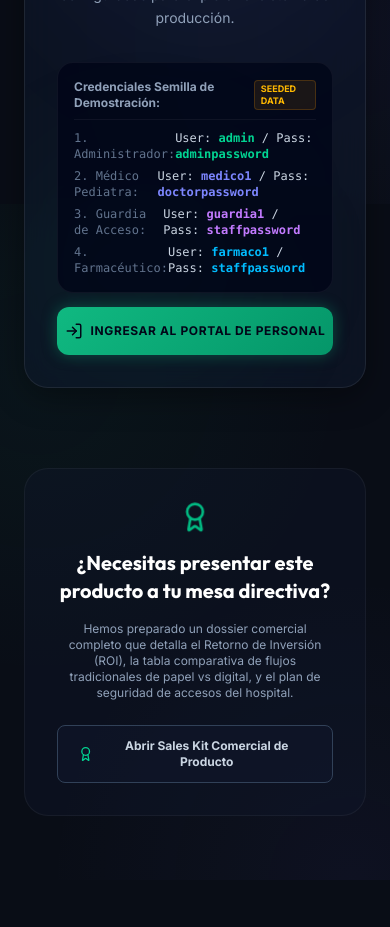
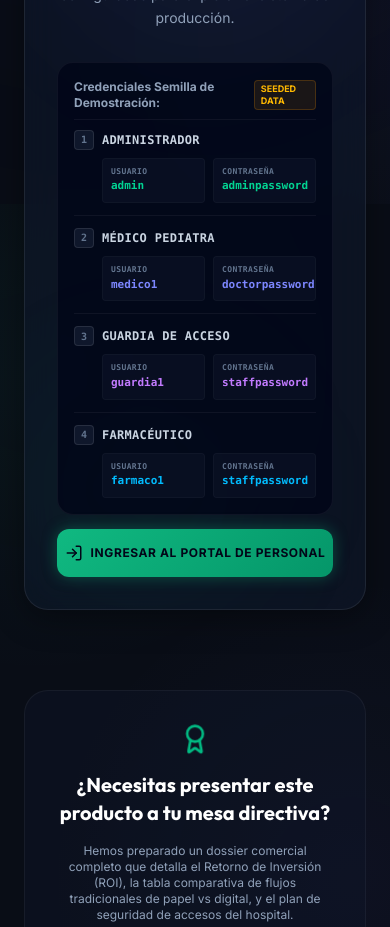
Before and after one commit to Aencor/aozora-careflow, a Next.js app: page /showcase in a window 390 px wide. Shown: the part 4860-5787 px from the top of the page. Before the commit the page ends 5740 px from the top, so only its background shows below. Built offline with nearby package versions, Linux system fonts and the light colour scheme.

Commit message:
Ajustes para la sección mobile

```diff
--- a/src/app/showcase/page.js
+++ b/src/app/showcase/page.js
@@ -1575,11 +1575,30 @@ export default function ShowcasePage() {
                   <span className="px-1.5 py-0.5 rounded bg-amber-500/10 text-amber-400 border border-amber-500/20 text-[9px] font-bold">SEEDED DATA</span>
                 </div>
 
-                <div className="space-y-1.5 font-mono">
-                  <p className="text-slate-300 flex justify-between"><span className="text-slate-500">1. Administrador:</span> <span>User: <strong className="text-emerald-400">admin</strong> / Pass: <strong className="text-emerald-400">adminpassword</strong></span></p>
-                  <p className="text-slate-300 flex justify-between"><span className="text-slate-500">2. Médico Pediatra:</span> <span>User: <strong className="text-indigo-400">medico1</strong> / Pass: <strong className="text-indigo-400">doctorpassword</strong></span></p>
-                  <p className="text-slate-300 flex justify-between"><span className="text-slate-500">3. Guardia de Acceso:</span> <span>User: <strong className="text-purple-400">guardia1</strong> / Pass: <strong className="text-purple-400">staffpassword</strong></span></p>
-                  <p className="text-slate-300 flex justify-between"><span className="text-slate-500">4. Farmacéutico:</span> <span>User: <strong className="text-sky-400">farmaco1</strong> / Pass: <strong className="text-sky-400">staffpassword</strong></span></p>
+                <div className="space-y-3 font-mono">
+                  {[
+                    { num: '1', role: 'Administrador', user: 'admin', pass: 'adminpassword', color: 'text-emerald-400' },
+                    { num: '2', role: 'Médico Pediatra', user: 'medico1', pass: 'doctorpassword', color: 'text-indigo-400' },
+                    { num: '3', role: 'Guardia de Acceso', user: 'guardia1', pass: 'staffpassword', color: 'text-purple-400' },
+                    { num: '4', role: 'Farmacéutico', user: 'farmaco1', pass: 'staffpassword', color: 'text-sky-400' }
+                  ].map((cred) => (
+                    <div key={cred.num} className="border-b border-white/5 pb-3 last:border-0 last:pb-0">
+                      <div className="flex items-center gap-2 mb-2">
+                        <span className="text-[10px] bg-slate-900 border border-white/10 w-5 h-5 rounded flex items-center justify-center text-slate-500 font-bold">{cred.num}</span>
+                        <span className="text-slate-300 text-xs font-extrabold uppercase tracking-wide">{cred.role}</span>
+                      </div>
+                      <div className="grid grid-cols-2 gap-2 pl-7 text-[11px]">
+                        <div className="bg-slate-900/50 p-2 rounded border border-white/[0.03]">
+                          <span className="text-slate-500 block text-[8px] uppercase font-bold tracking-wider mb-0.5">Usuario</span>
+                          <strong className={`${cred.color} font-semibold`}>{cred.user}</strong>
+                        </div>
+                        <div className="bg-slate-900/50 p-2 rounded border border-white/[0.03] overflow-x-auto">
+                          <span className="text-slate-500 block text-[8px] uppercase font-bold tracking-wider mb-0.5">Contraseña</span>
+                          <strong className={`${cred.color} font-semibold`}>{cred.pass}</strong>
+                        </div>
+                      </div>
+                    </div>
+                  ))}
                 </div>
               </div>
 
```
Also changed, not shown: src/app/dashboard/page.js.
